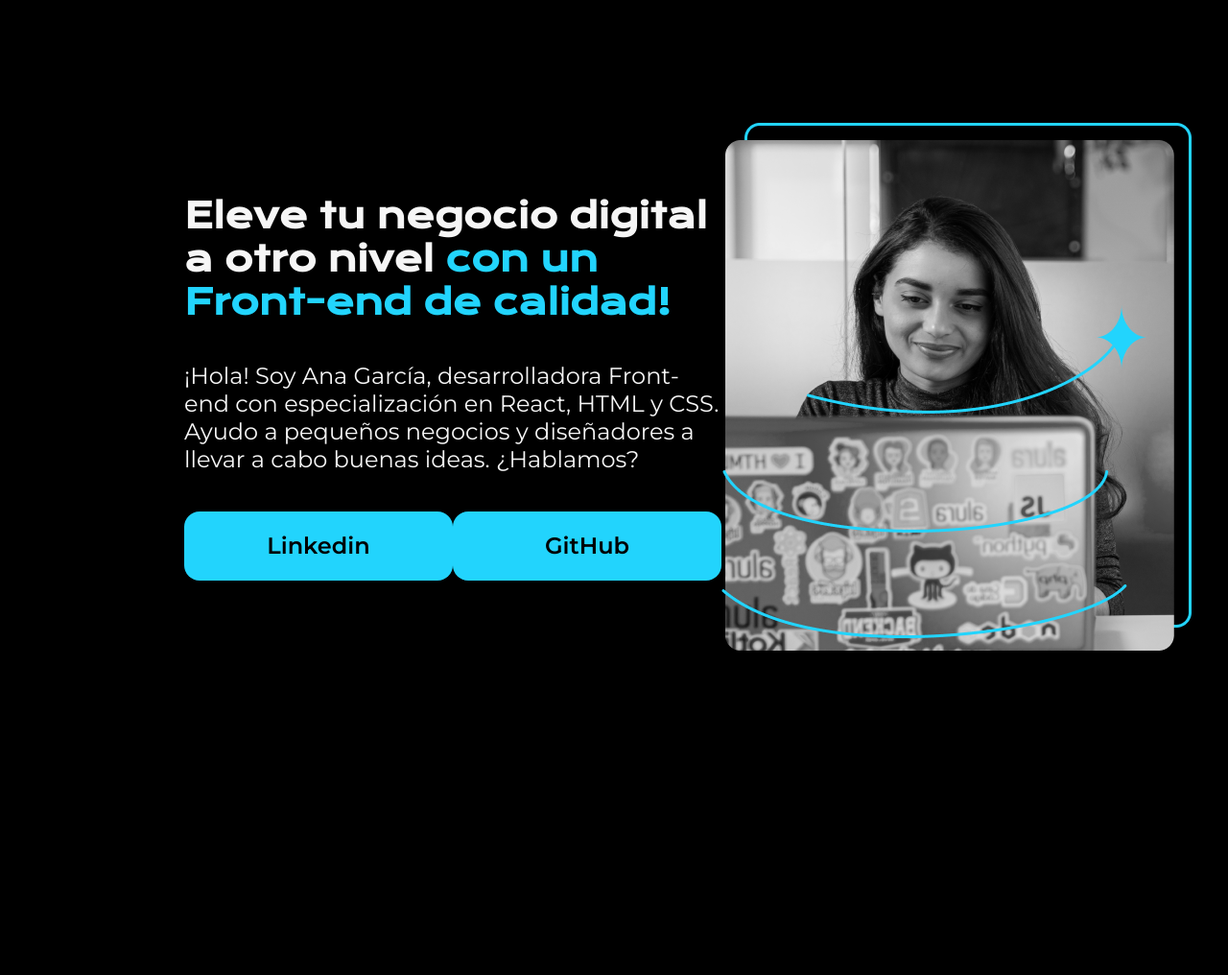
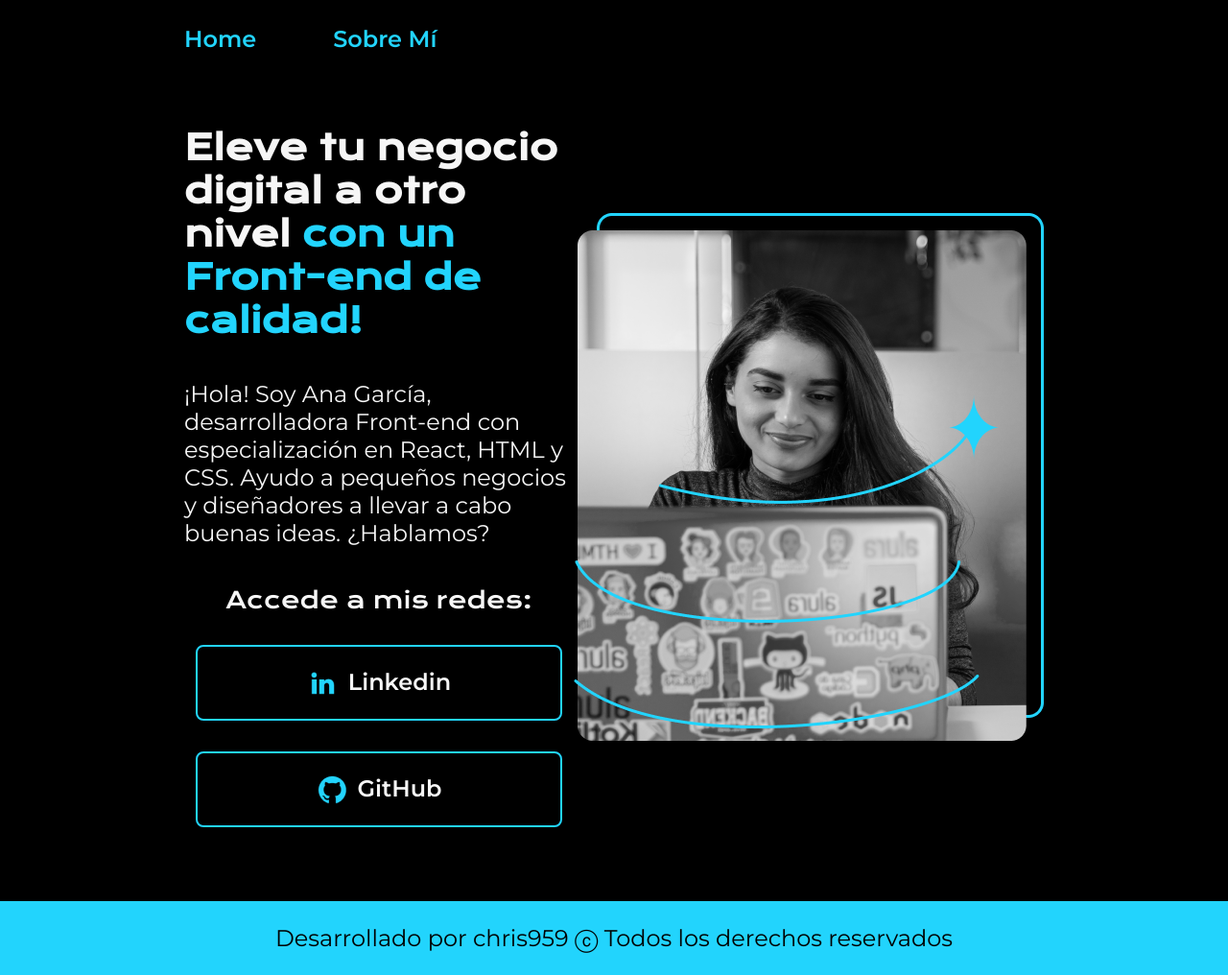
Before and after one commit to cris959/portafolio, a plain HTML site: page index.html in a window 1280 px wide. Shown: the whole page at 96% size. Before the commit the page ends 928 px from the top, so only its background shows below. Drawn offline with nearby package versions, Linux system fonts and the light colour scheme.

Commit message:
iniciando tercer curso

```diff
--- a/index.html
+++ b/index.html
@@ -5,11 +5,16 @@
     <meta charset="UTF-8">
     <meta name="viewport" content="width=device-width, initial-scale=1.0">
     <title>Potafolio</title>
-    <link rel="stylesheet" href="style.css">
+    <link rel="stylesheet" href="styles/style.css">
 </head>
 
 <body>
-    <header></header>
+    <header class="header">
+        <nav class="header_menu">
+            <a class="header_menu_link" href="index.html">Home</a>
+            <a class="header_menu_link" href="about.html">Sobre Mí</a>
+        </nav>
+    </header>
     <main class="presentacion">
         <section class="presentacion_contenido">
 
@@ -22,14 +27,21 @@
                 negocios y diseñadores a llevar a cabo buenas ideas. ¿Hablamos?
             </p>
             <div class="presentacion_enlaces">
-                <a class="presentacion_enlaces_link" href="http://instagram.com">Linkedin</a>
-                <a class="presentacion_enlaces_link" href="https://github.com/cris959">GitHub</a>
+                <h2 class="presentacion_enlaces_subtitulo">Accede a mis redes:</h2>
+                <a class="presentacion_enlaces_link" href="http://linkedin.com">
+                    <img src="assets/linkedin.png" alt="icono de linkedin">
+                    Linkedin</a>
+                <a class="presentacion_enlaces_link" href="https://github.com/cris959">
+                    <img src="assets/github.png" alt="icono de github">
+                    GitHub</a>
             </div>
         </section>
         <img src="assets/Imagem.png" alt="imagen de estudiante">
 
     </main>
-    <footer></footer>
+    <footer class="footer">
+        <p>Desarrollado por chris959 &#9426; Todos los derechos reservados</p>
+    </footer>
 
 </body>
 
--- a/style.css
+++ b/styles/style.css
@@ -8,18 +8,32 @@
 body {
     background-color: #000000;
     color: #F6F6F6;
-    height: 100vh;
+   /* height: 100vh;*/
     box-sizing: border-box;
 }
 
-.titulo-destaque {
+.header {
+    background-color: #000000;
+    padding: 2% 0% 0% 15%;
+}
+
+.header_menu {
+    display: flex;
+    gap: 80px;
+}
+
+.header_menu_link {
+    font-family: "Montserrat", sans-serif;
+    font-size: 24px;
+    font-weight: 600;
     color: #22D4FD;
+    text-decoration: none;
 }
 
 .presentacion {
     display: flex;
     align-items: center;
-    margin: 10% 15%;
+    padding: 6% 15%;
     justify-content: space-between;
 }
 .presentacion_contenido {
@@ -34,6 +48,9 @@ body {
     font-family: "Krona One", sans-serif;
 }
 
+.titulo-destaque {
+    color: #22D4FD;
+}
 
 .presentacion_contenido_texto {
     font-size: 24px;
@@ -44,17 +61,45 @@ body {
 .presentacion_enlaces {
     display: flex;
     justify-content: space-between;
+    flex-direction: column;
+    align-items: center;
+    gap: 32px;
 }
 
+.presentacion_enlaces_subtitulo  {
+    font-family: "Krona One", sans-serif;
+    font-size: 24px;
+    font-weight: 400;
+}
+
+
 .presentacion_enlaces_link {
-    width: 280px;
-    background-color: #22D4FD;
+    width: 378px;
     text-align: center;
     padding: 21.5px 0;
-    border-radius: 16px;
+    border-radius: 8px;
     font-family: "Montserrat", sans-serif;
     font-size: 24px;
     font-weight: 600;
     text-decoration: none;
+    color: #F6F6F6;
+    border: 2px solid #22D4FD;
+    display: flex;
+    justify-content: center;
+    gap: 10px;
+}
+
+.presentacion_enlaces_link:hover {
+    background-color: #272727;
+    color: #000000;
+}
+
+.footer {
+    background-color: #22D4FD;
+    padding: 24px;
     color: #000;
+    text-align: center;
+    font-family: "Montserrat", sans-serif;
+    font-size: 24px;
+    font-weight: 400;
 }
```
Also changed, not shown: about.html (added, +12 -0 lines), assets/github.png (added), assets/instagram.png (added), assets/linkedin.png (added), assets/twitch.png (added), assets/twitter-novo.png (added), assets/twitter.png (added).
